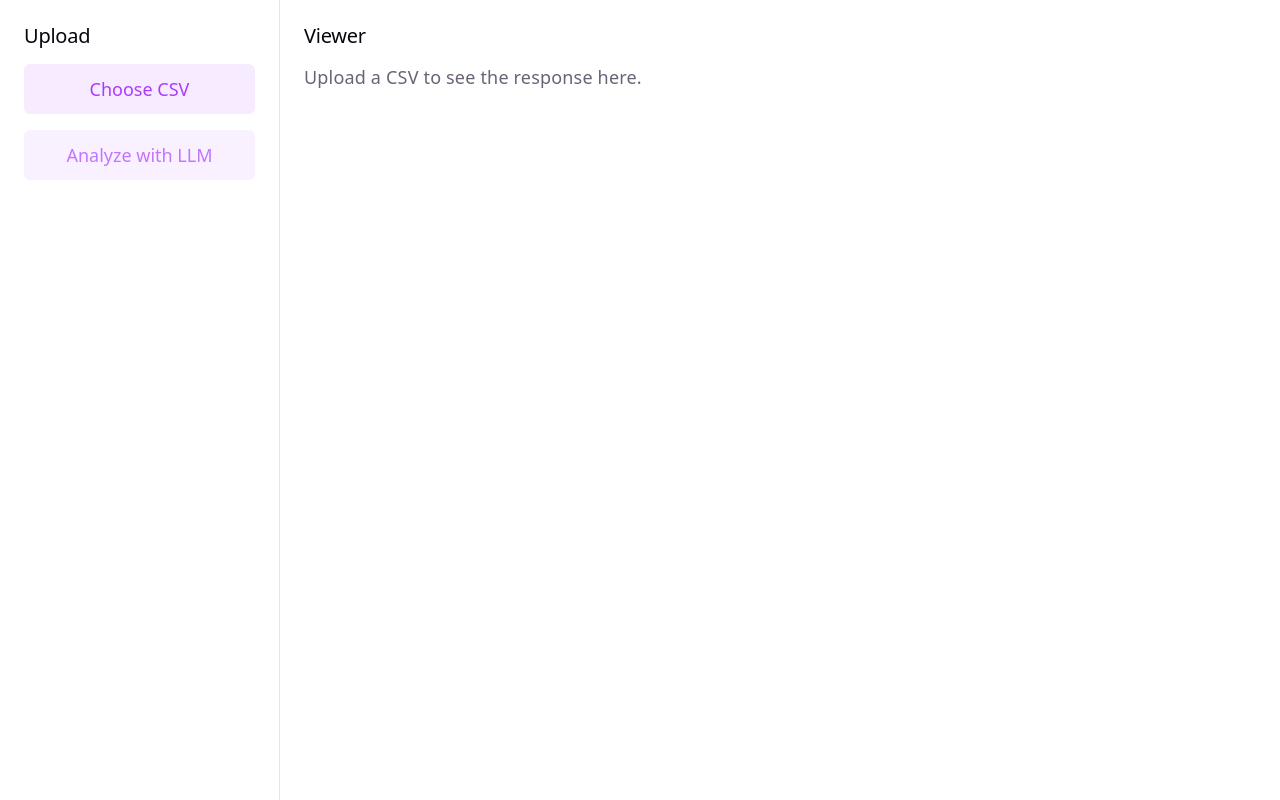
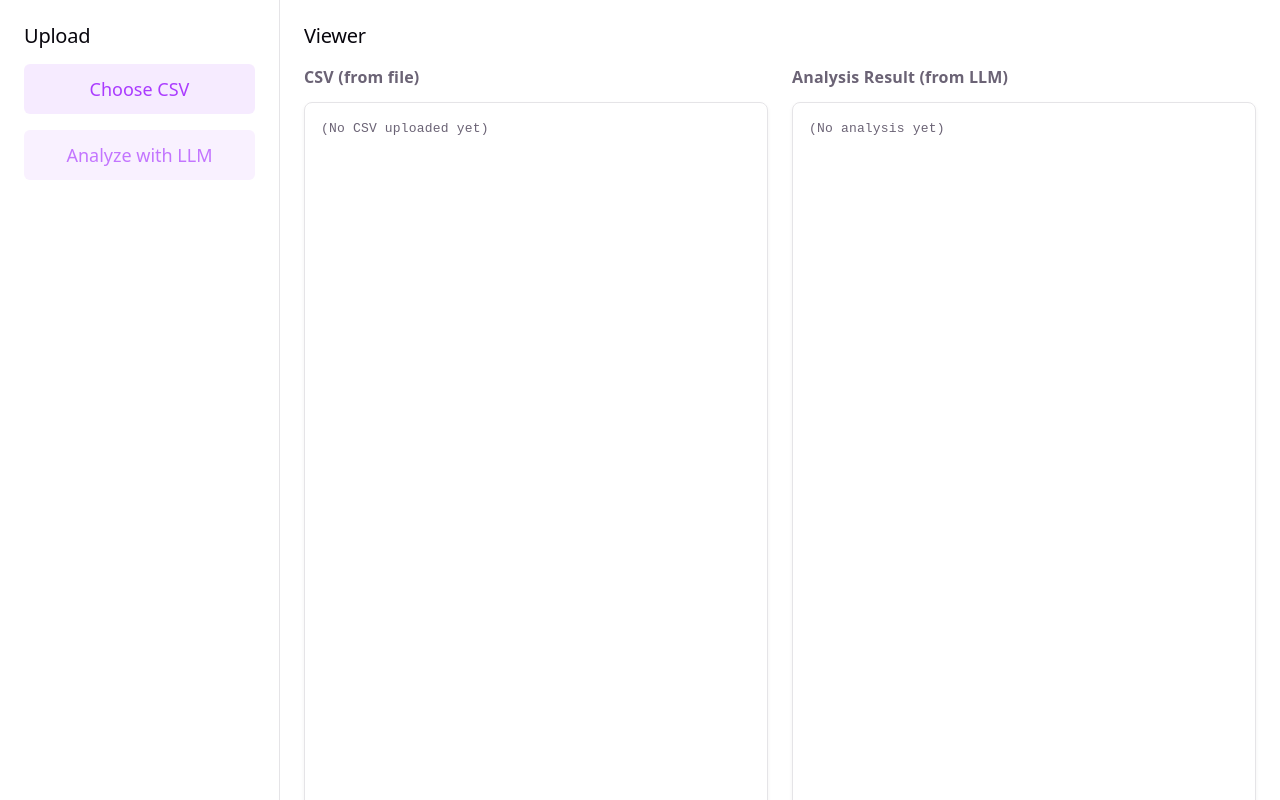
Before and after one commit to davploy/dataB-MVP, a Vue app in the folder datab-mvp-frontend/: page / in a window 1280 px wide. Shown: the top 800 px of the page. Built offline with nearby package versions, Linux system fonts and the light colour scheme.

Commit message:
Separated preview boxes into individual components

```diff
--- a/datab-mvp-frontend/src/App.vue
+++ b/datab-mvp-frontend/src/App.vue
@@ -2,6 +2,8 @@
 import { ref } from 'vue'
 import UploadComponent from './components/UploadComponent.vue'
 import AnalyzeComponent from './components/AnalyzeComponent.vue'
+import CsvPreviewComponent from './components/CsvPreviewComponent.vue'
+import ResultJSONPreviewComponent from './components/ResultJSONPreviewComponent.vue'
 
 const lastResult = ref(null)
 const analysisResult = ref(null)
@@ -30,10 +32,7 @@ function onAnalyzeResult(payload) {
     </aside>
     <main class="viewer">
       <h2 class="viewer-title">Viewer</h2>
-      <p v-if="!lastResult" class="muted">
-        Upload a CSV to see the response here.
-      </p>
-      <template v-else>
+      <template v-if="lastResult">
         <p class="meta">
           <strong>{{ lastResult.filename }}</strong>
           <span class="sep">·</span>
@@ -41,21 +40,15 @@ function onAnalyzeResult(payload) {
             {{ lastResult.ok ? 'OK' : 'Error' }}
           </span>
         </p>
-        <div class="columns">
-          <div class="column">
-            <template v-if="lastResult.csvText">
-              <h3 class="section-title">CSV</h3>
-              <pre class="preview">{{ lastResult.csvText }}</pre>
-            </template>
-          </div>
-          <div class="column">
-            <template v-if="analysisResult">
-              <h3 class="section-title">Analysis Result (from LLM)</h3>
-              <pre class="preview">{{ JSON.stringify(analysisResult, null, 2) }}</pre>
-            </template>
-          </div>
+      </template>
+      <div class="columns">
+        <div class="column">
+          <CsvPreviewComponent :csv-text="lastResult?.csvText" />
         </div>
-      </template>
+        <div class="column">
+          <ResultJSONPreviewComponent :analysis-result="analysisResult" />
+        </div>
+      </div>
     </main>
   </div>
 </template>
@@ -84,6 +77,7 @@ function onAnalyzeResult(payload) {
   flex: 1;
   padding: 24px;
   min-width: 0;
+  min-height: 0;
   display: flex;
   flex-direction: column;
 }
@@ -91,6 +85,7 @@ function onAnalyzeResult(payload) {
 .viewer-title {
   margin: 0 0 16px;
   font-size: 20px;
+  flex-shrink: 0;
 }
 
 .muted {
@@ -101,6 +96,7 @@ function onAnalyzeResult(payload) {
   margin: 0 0 16px;
   font-size: 14px;
   color: var(--text-secondary);
+  flex-shrink: 0;
 }
 
 .sep {
@@ -115,28 +111,6 @@ function onAnalyzeResult(payload) {
   color: var(--error);
 }
 
-.section-title {
-  margin: 24px 0 12px;
-  font-size: 16px;
-}
-
-.preview {
-  margin: 0;
-  padding: 16px;
-  background: var(--bg-secondary);
-  border: 1px solid var(--border);
-  border-radius: 8px;
-  overflow-x: auto;
-  font-size: 13px;
-  line-height: 1.5;
-  box-shadow: 0 2px 4px rgba(0, 0, 0, 0.05);
-}
-
-.detail-preview {
-  white-space: pre-wrap;
-  word-break: break-word;
-}
-
 .columns {
   display: flex;
   gap: 24px;
@@ -147,13 +121,8 @@ function onAnalyzeResult(payload) {
 .column {
   flex: 1;
   min-width: 0;
+  min-height: 0;
   display: flex;
   flex-direction: column;
 }
-
-.column .preview {
-  flex: 1;
-  min-height: 0;
-  overflow-y: auto;
-}
 </style>
--- /dev/null
+++ b/datab-mvp-frontend/src/components/CsvPreviewComponent.vue
@@ -0,0 +1,42 @@
+<script setup>
+const props = defineProps({
+  csvText: String
+})
+</script>
+
+<template>
+  <div class="csv-preview">
+    <h3 class="section-title">CSV (from file)</h3>
+    <pre class="preview">{{ csvText || '(No CSV uploaded yet)' }}</pre>
+  </div>
+</template>
+
+<style scoped>
+.csv-preview {
+  display: flex;
+  flex-direction: column;
+  height: 900px;
+  min-height: 0;
+}
+
+.section-title {
+  margin: 0 0 12px;
+  font-size: 16px;
+  flex-shrink: 0;
+}
+
+.preview {
+  margin: 0;
+  padding: 16px;
+  background: var(--bg-secondary);
+  border: 1px solid var(--border);
+  border-radius: 8px;
+  overflow-y: scroll;
+  font-size: 13px;
+  line-height: 1.5;
+  box-shadow: 0 2px 4px rgba(0, 0, 0, 0.05);
+  flex: 1;
+  min-height: 0;
+  max-height: 100%;
+}
+</style>
--- /dev/null
+++ b/datab-mvp-frontend/src/components/ResultJSONPreviewComponent.vue
@@ -0,0 +1,42 @@
+<script setup>
+const props = defineProps({
+  analysisResult: Object
+})
+</script>
+
+<template>
+  <div class="result-preview">
+    <h3 class="section-title">Analysis Result (from LLM)</h3>
+    <pre class="preview">{{ analysisResult ? JSON.stringify(analysisResult, null, 2) : '(No analysis yet)' }}</pre>
+  </div>
+</template>
+
+<style scoped>
+.result-preview {
+  display: flex;
+  flex-direction: column;
+  height: 900px;
+  min-height: 0;
+}
+
+.section-title {
+  margin: 0 0 12px;
+  font-size: 16px;
+  flex-shrink: 0;
+}
+
+.preview {
+  margin: 0;
+  padding: 16px;
+  background: var(--bg-secondary);
+  border: 1px solid var(--border);
+  border-radius: 8px;
+  overflow-y: scroll;
+  font-size: 13px;
+  line-height: 1.5;
+  box-shadow: 0 2px 4px rgba(0, 0, 0, 0.05);
+  flex: 1;
+  min-height: 0;
+  max-height: 100%;
+}
+</style>
```
